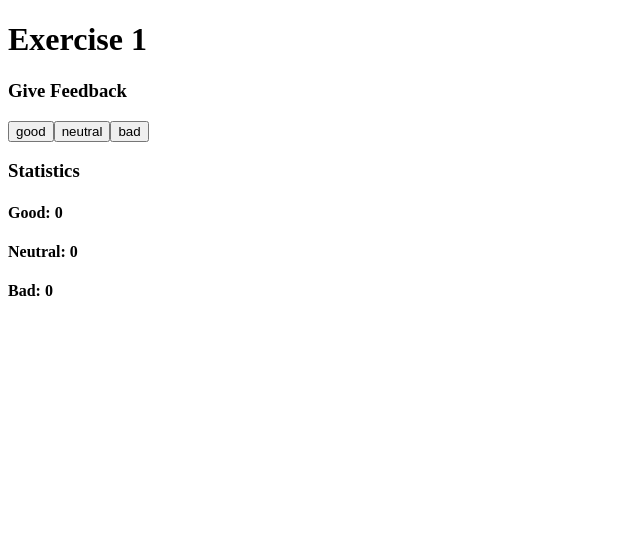
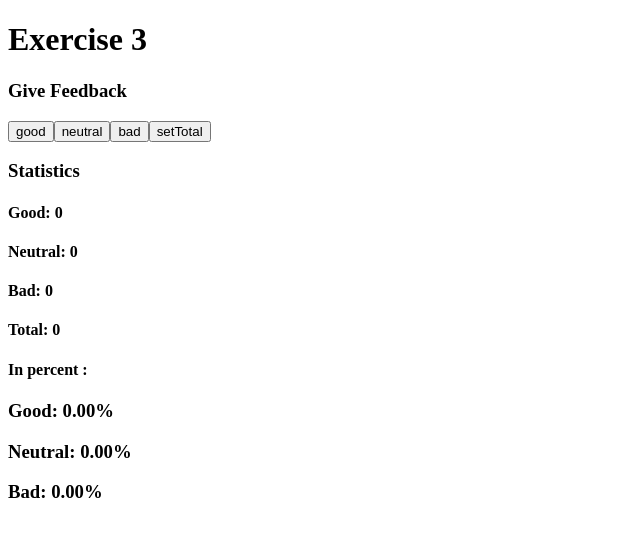
Before and after one commit to Pasangcrp/MERN-exercises, a React (Vite) app: page / in a window 1280 px wide. Shown: the top 536 px of the page, without its empty margins (0-640 px from the left). Built offline with nearby package versions, Linux system fonts and the light colour scheme.

Commit message:
commited exercise3 in branch exercise3

```diff
--- a/src/exercise1.jsx
+++ /dev/null
@@ -1,38 +0,0 @@
-import { useState } from "react";
-const App1 = () => {
-  const [good, setGood] = useState(0);
-  const [neutral, setNeutral] = useState(0);
-  const [bad, setBad] = useState(0);
-
-  const handleGood = () => {
-    setGood(good + 1);
-  };
-
-  const handleNeutral = () => {
-    setNeutral(neutral + 1);
-  };
-  const handleBad = () => {
-    setBad(bad + 1);
-  };
-
-  return (
-    <div>
-      <h1>Exercise 1</h1>
-      <h3>Give Feedback</h3>
-
-      <button onClick={handleGood}>good</button>
-
-      <button onClick={handleNeutral}>neutral</button>
-
-      <button onClick={handleBad}>bad</button>
-
-      <h3>Statistics</h3>
-
-      <h4>Good: {good}</h4>
-      <h4>Neutral: {neutral}</h4>
-      <h4>Bad: {bad}</h4>
-    </div>
-  );
-};
-
-export default App1;
--- /dev/null
+++ b/src/exercise3.jsx
@@ -0,0 +1,73 @@
+import { useState } from "react";
+
+const Statistics = ({ good, neutral, bad, total, percent }) => {
+  return (
+    <div>
+      <h3>Statistics</h3>
+      <h4>Good: {good}</h4>
+      <h4>Neutral: {neutral}</h4>
+      <h4>Bad: {bad}</h4>
+      <h4>Total: {total}</h4>
+
+      <h4>In percent :</h4>
+      <h3>Good: {percent.good.toFixed(2)}%</h3>
+      <h3>Neutral: {percent.neutral.toFixed(2)}%</h3>
+      <h3>Bad: {percent.bad.toFixed(2)}%</h3>
+    </div>
+  );
+};
+
+const App = () => {
+  const [good, setGood] = useState(0);
+  const [neutral, setNeutral] = useState(0);
+  const [bad, setBad] = useState(0);
+  const [total, setTotal] = useState(0);
+  const [percent, setPercent] = useState({
+    good: 0,
+    neutral: 0,
+    bad: 0,
+  });
+
+  const handleGood = () => {
+    setGood(good + 1);
+  };
+
+  const handleNeutral = () => {
+    setNeutral(neutral + 1);
+  };
+
+  const handleBad = () => {
+    setBad(bad + 1);
+  };
+
+  const handleTotal = () => {
+    const newTotal = good + neutral + bad;
+    setTotal(newTotal);
+    setPercent({
+      good: (good / newTotal) * 100,
+      neutral: (neutral / newTotal) * 100,
+      bad: (bad / newTotal) * 100,
+    });
+  };
+
+  return (
+    <div>
+      <h1>Exercise 3</h1>
+      <h3>Give Feedback</h3>
+      <button onClick={handleGood}>good</button>
+      <button onClick={handleNeutral}>neutral</button>
+      <button onClick={handleBad}>bad</button>
+      <button onClick={handleTotal}>setTotal</button>
+
+      <Statistics
+        good={good}
+        neutral={neutral}
+        bad={bad}
+        total={total}
+        percent={percent}
+      />
+    </div>
+  );
+};
+
+export default App;
--- a/src/main.jsx
+++ b/src/main.jsx
@@ -1,6 +1,6 @@
 import React from "react";
 import ReactDOM from "react-dom/client";
-import App from "./exercise1.jsx";
+import App from "./exercise3.jsx";
 
 ReactDOM.createRoot(document.getElementById("root")).render(
   <React.StrictMode>
```
